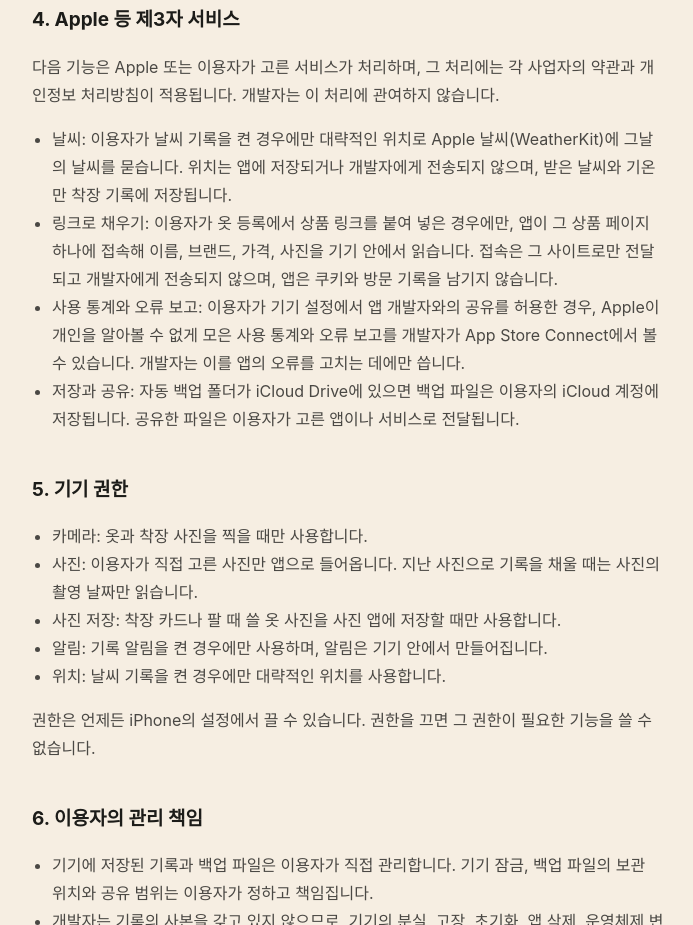
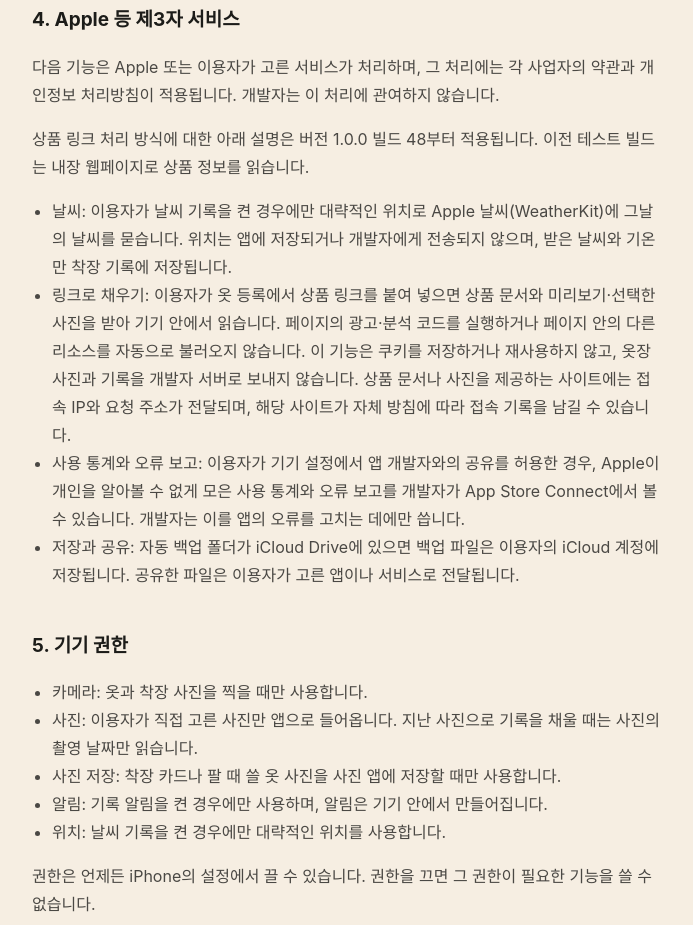
Before and after one commit to Lee-Young-Jae/osiodi, a plain HTML site: page privacy.html in a window 1280 px wide. Shown: the part 1657-2582 px from the top of the page, without its empty margins (292-985 px from the left). Drawn offline with Linux system fonts and the light colour scheme.

Commit message:
docs: clarify product link privacy starting with build 48

```diff
--- a/privacy.html
+++ b/privacy.html
@@ -43,9 +43,10 @@
 
 <h2>4. Apple 등 제3자 서비스</h2>
 <p>다음 기능은 Apple 또는 이용자가 고른 서비스가 처리하며, 그 처리에는 각 사업자의 약관과 개인정보 처리방침이 적용됩니다. 개발자는 이 처리에 관여하지 않습니다.</p>
+<p>상품 링크 처리 방식에 대한 아래 설명은 버전 1.0.0 빌드 48부터 적용됩니다. 이전 테스트 빌드는 내장 웹페이지로 상품 정보를 읽습니다.</p>
 <ul>
 <li>날씨: 이용자가 날씨 기록을 켠 경우에만 대략적인 위치로 Apple 날씨(WeatherKit)에 그날의 날씨를 묻습니다. 위치는 앱에 저장되거나 개발자에게 전송되지 않으며, 받은 날씨와 기온만 착장 기록에 저장됩니다.</li>
-<li>링크로 채우기: 이용자가 옷 등록에서 상품 링크를 붙여 넣은 경우에만, 앱이 그 상품 페이지 하나에 접속해 이름, 브랜드, 가격, 사진을 기기 안에서 읽습니다. 접속은 그 사이트로만 전달되고 개발자에게 전송되지 않으며, 앱은 쿠키와 방문 기록을 남기지 않습니다.</li>
+<li>링크로 채우기: 이용자가 옷 등록에서 상품 링크를 붙여 넣으면 상품 문서와 미리보기·선택한 사진을 받아 기기 안에서 읽습니다. 페이지의 광고·분석 코드를 실행하거나 페이지 안의 다른 리소스를 자동으로 불러오지 않습니다. 이 기능은 쿠키를 저장하거나 재사용하지 않고, 옷장 사진과 기록을 개발자 서버로 보내지 않습니다. 상품 문서나 사진을 제공하는 사이트에는 접속 IP와 요청 주소가 전달되며, 해당 사이트가 자체 방침에 따라 접속 기록을 남길 수 있습니다.</li>
 <li>사용 통계와 오류 보고: 이용자가 기기 설정에서 앱 개발자와의 공유를 허용한 경우, Apple이 개인을 알아볼 수 없게 모은 사용 통계와 오류 보고를 개발자가 App Store Connect에서 볼 수 있습니다. 개발자는 이를 앱의 오류를 고치는 데에만 씁니다.</li>
 <li>저장과 공유: 자동 백업 폴더가 iCloud Drive에 있으면 백업 파일은 이용자의 iCloud 계정에 저장됩니다. 공유한 파일은 이용자가 고른 앱이나 서비스로 전달됩니다.</li>
 </ul>
```
